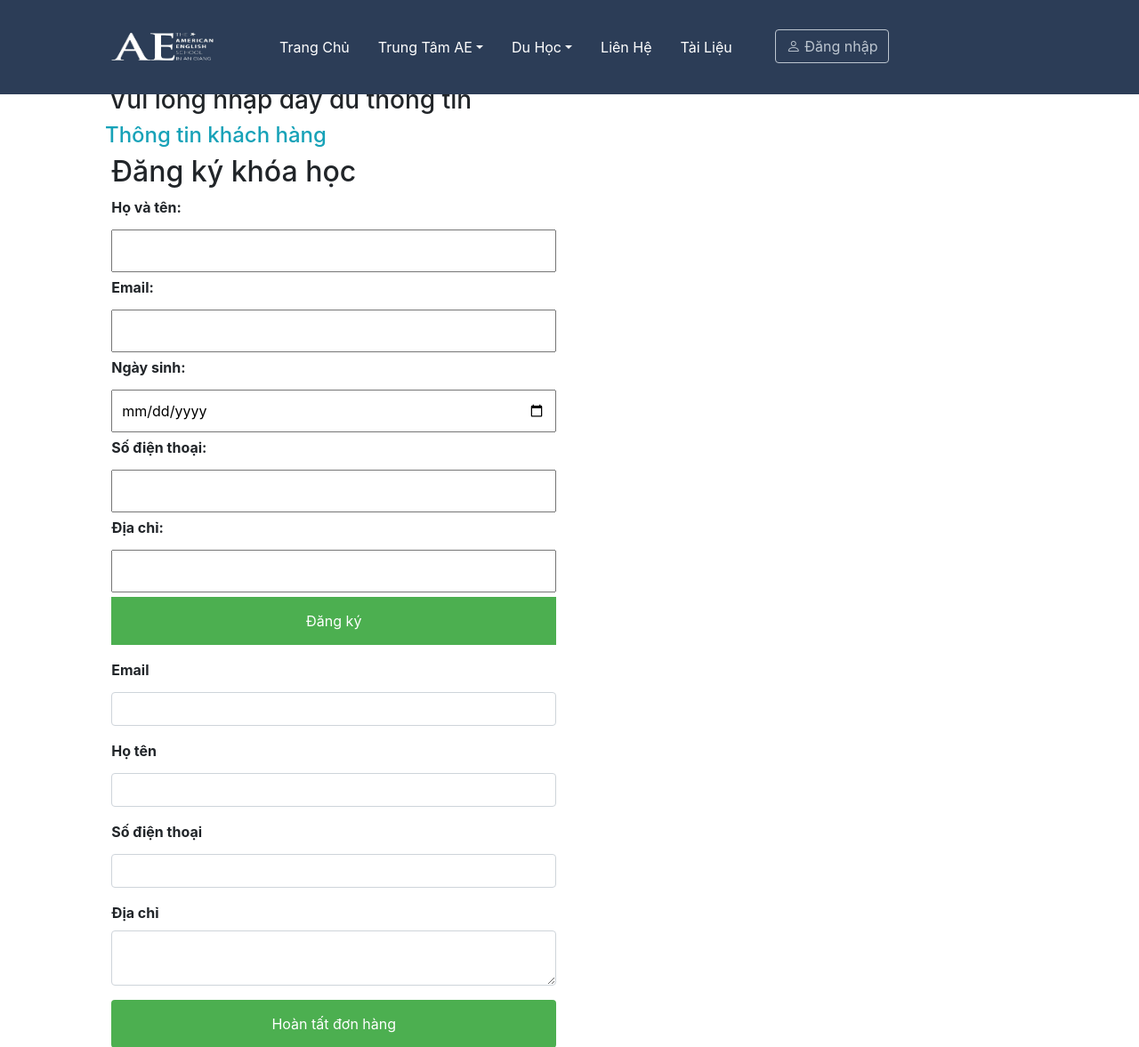
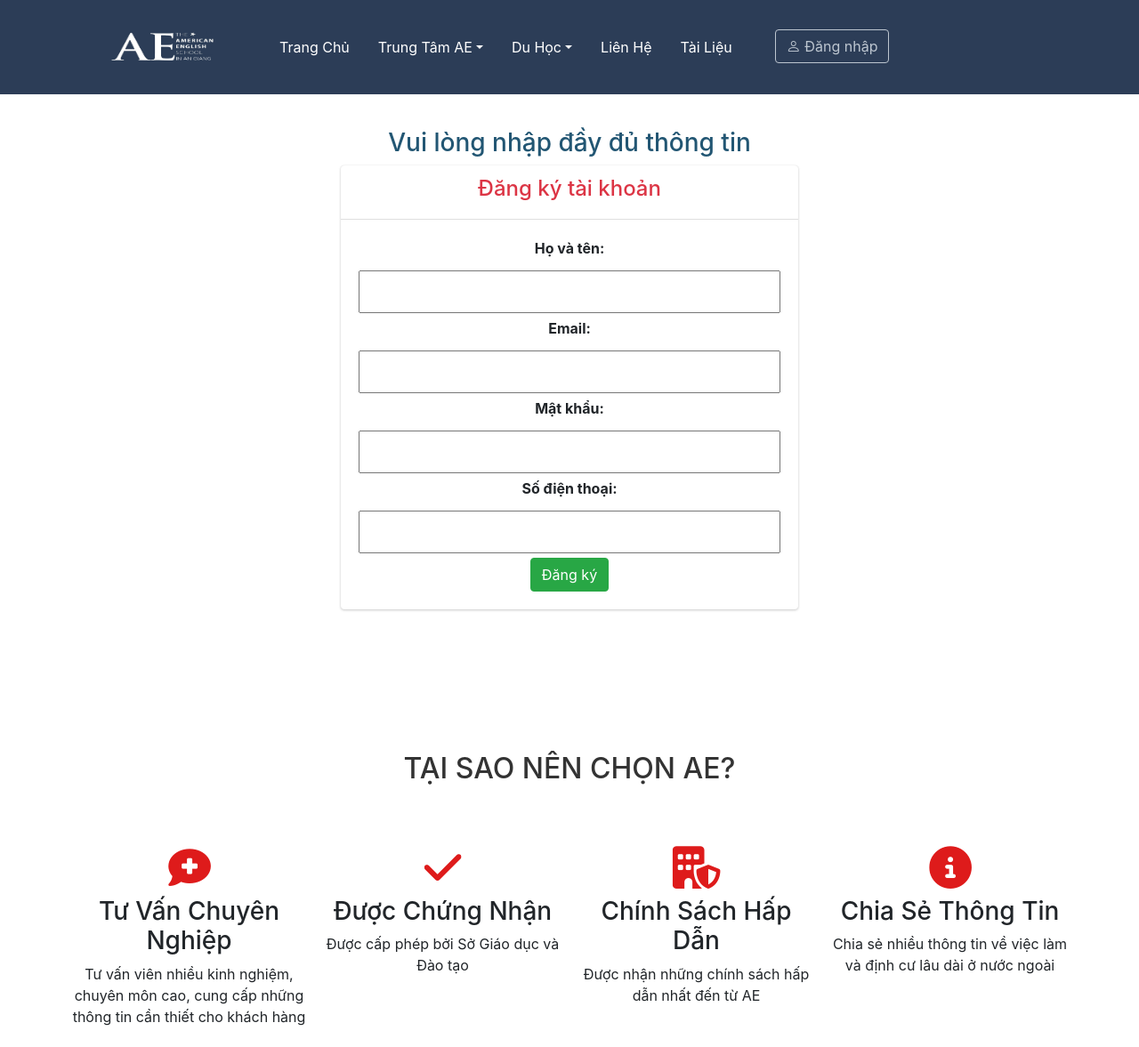
Before and after one commit to thanhtuu911/hocvienae, a PHP site: page /HocVienAE/Public/dangky.php in a window 1280 px wide. Shown: the top 1177 px of the page at 89% size. Run offline with PHP 8.4, Linux system fonts and the light colour scheme; some libraries are stand-ins or nearby versions.

Commit message:
thêm hàm ở model khách hàng và sửa đăng kí với pay

```diff
--- a/Public/dangky.php
+++ b/Public/dangky.php
@@ -1,18 +1,25 @@
-<?php include("inc/top.php"); ?>
+<?php
+include("inc/top.php");
+?>
 
-
-
-<div class="container mt-5 p-5">
-  <div class="row">
-    <h3>Vui lòng nhập đầy đủ thông tin</h3>
+<div class="container  text-md-center mt-5 p-5">
+    <div class="row justify-content-center">
+        <h3 class='mt-5' style='color: #225673'>Vui lòng nhập đầy đủ thông tin</h3>
         <div class="col-sm-6">
-	<h4 class="text-info">Thông tin khách hàng</h4>
+            <!-- <h4 class="text-info">Thông tin khách hàng</h4> -->
 
             <style>
             form {
                 max-width: 500px;
                 margin: auto;
             }
+
+            h2 {
+                text-align: center;
+                margin-bottom: 20px;
+                color: #333;
+            }
+
             input[type="text"],
             input[type="email"],
             input[type="date"] {
@@ -21,6 +28,7 @@
                 margin: 5px 0;
                 box-sizing: border-box;
             }
+
             input[type="submit"] {
                 background-color: #4CAF50;
                 color: white;
@@ -29,28 +37,36 @@
                 cursor: pointer;
                 width: 100%;
             }
+
             input[type="submit"]:hover {
                 background-color: #45a049;
             }
             </style>
-</head>
-<body>
+
+            <div class="card">
+                <div class="card-header text-danger">
+                    <h4>Đăng ký tài khoản</h4>
+                </div>
+                <div class=' card-body'>
                     <form action="index.php" method="post">
-        <h2>Đăng ký khóa học</h2>
+						<input type="hidden" name="action" value="themdangky">
                         <label for="hoten">Họ và tên:</label>
-        <input type="text" id="hoten" name="hoten" required>
+                        <input type="text" id="hoten" name="txthoten" required>
                         <label for="email">Email:</label>
-        <input type="email" id="email" name="email" required>
-        <label for="ngaysinh">Ngày sinh:</label>
-        <input type="date" id="namsinh" name="namsinh" required>
+                        <input type="email" id="email" name="txtemail" required>
+                        <label for="txtpass">Mật khẩu:</label>
+                        <input type="text" id="txtpass" name="txtpass" required>
                         <label for="sodienthoai">Số điện thoại:</label>
-        <input type="text" id="sodienthoai" name="sodienthoai" required>
-        <label for="diachi">Địa chỉ:</label>
-        <input type="text" id="diachi" name="diachi">
-        <input type="submit" value="Đăng ký">
+                        <input type="text" id="sodienthoai" name="txtsodienthoai" required>
+
+                        <button type="submit" class="btn btn-success">Đăng ký</button>
                     </form>
-
-	<form method="post"  action="index.php">
+                </div>
+            </div>
+        </div>
+    </div>
+</div>
+<!-- <form method="post"  action="index.php">
 		<input type="hidden" name="action" value="luudonhang">
 		<div class="my-3">
 			<label>Email</label>
@@ -71,35 +87,9 @@
 		<div class="my-3">
 			<input type="submit" value="Hoàn tất đơn hàng" class="btn btn-primary">
 		</div>
-	</form>
+	</form>-->
 
-	</div>
-	<!-- <div class="col-sm-6">
-	<h4 class="text-info">Thông tin đơn hàng</h4>
-		<table class="table table-bordered">
-		<tr class="table-info">
-		<th>Sản phẩm</th>
-		<th>Đơn giá</th>
-		<th>Số lượng</th>
-		<th>Thành tiền</th>
-		</tr>
-		<php foreach($giohang as $id => $mh): ?>
-		<tr>
-		<td><img width="50" src="../images/product/<php echo $mh["hinhanh"]; ?>"><php echo $mh["tenmathang"]; ?></td>
-		<td><php echo number_format($mh["giaban"]) . "đ"; ?></td>
-		<td><\?php echo $mh["soluong"]; ?></td>
-		<td><php echo number_format($mh["thanhtien"]) . "đ"; ?></td>
-		</tr>
-		<php endforeach; ?>
-		<tr class="table-info">
-		<td colspan="3" class="text-end"><b>Tổng tiền</b></td>
-		<td><b><php echo number_format( 878); ?>đ</b></td>
-		</tr>
-		</table>
-	</div> -->
 
-  </div>
-
-</div>
-
-<?php include("inc/bottom.php"); ?>
+<?php
+include("inc/bottom.php");
+?>
--- a/Public/inc/bottom.php
+++ b/Public/inc/bottom.php
@@ -134,6 +134,7 @@
                 </iframe>
                 </div>
             </div>
+			<!-- <div class="text-center mb-5"><a class="text-warning" href="#top"><i class="bi bi-arrow-bar-up" ></i></a></div> -->
 </section>
 <!-- map -->
 <!-- Start Footer -->
--- a/Public/loginform.php
+++ b/Public/loginform.php
@@ -49,7 +49,7 @@
                         <a href="#" class="btn btn-danger mx-2"><i class="fab fa-google"></i> Google</a>
                     </div>
                     <!-- Link đến trang đăng ký -->
-                    <p class="text-center mt-3">Chưa có tài khoản? <a href="dangky.php">Đăng ký ngay</a></p>
+                    <p class="text-center mt-3">Chưa có tài khoản? <a href="index.php?action=dangky">Đăng ký ngay</a></p>
                 </div>
             </div>
         </div>
--- a/Public/pay.php
+++ b/Public/pay.php
@@ -54,13 +54,17 @@ include("inc/top.php");
 						<label>Email</label>
 						<input type="email" class="form-control" name="txtemail" required>
 					</div>
+					<!-- <div class="my-3">
+						<label>Mật khẩu</label>
+						<input type="text" class="form-control" name="txtpass" required>
+					</div> -->
 					<div class="my-3">
 						<label>Họ tên</label>
 						<input type="text" class="form-control" name="txthoten" required>
 					</div>
 					<div class="my-3">
 						<label>Số điện thoại</label>
-						<input type="number" class="form-control" name="txtsodienthoai" required>
+						<input type="text" class="form-control" name="txtsodienthoai" placeholder="This is password if you are login " required>
 					</div>
 
 					<div class="my-3">
```
Also changed, not shown: Public/index.php (+25 -4 lines), model/khachhang.php (+23 -1 lines). Lines whose indentation alone changed are shown as unchanged.
